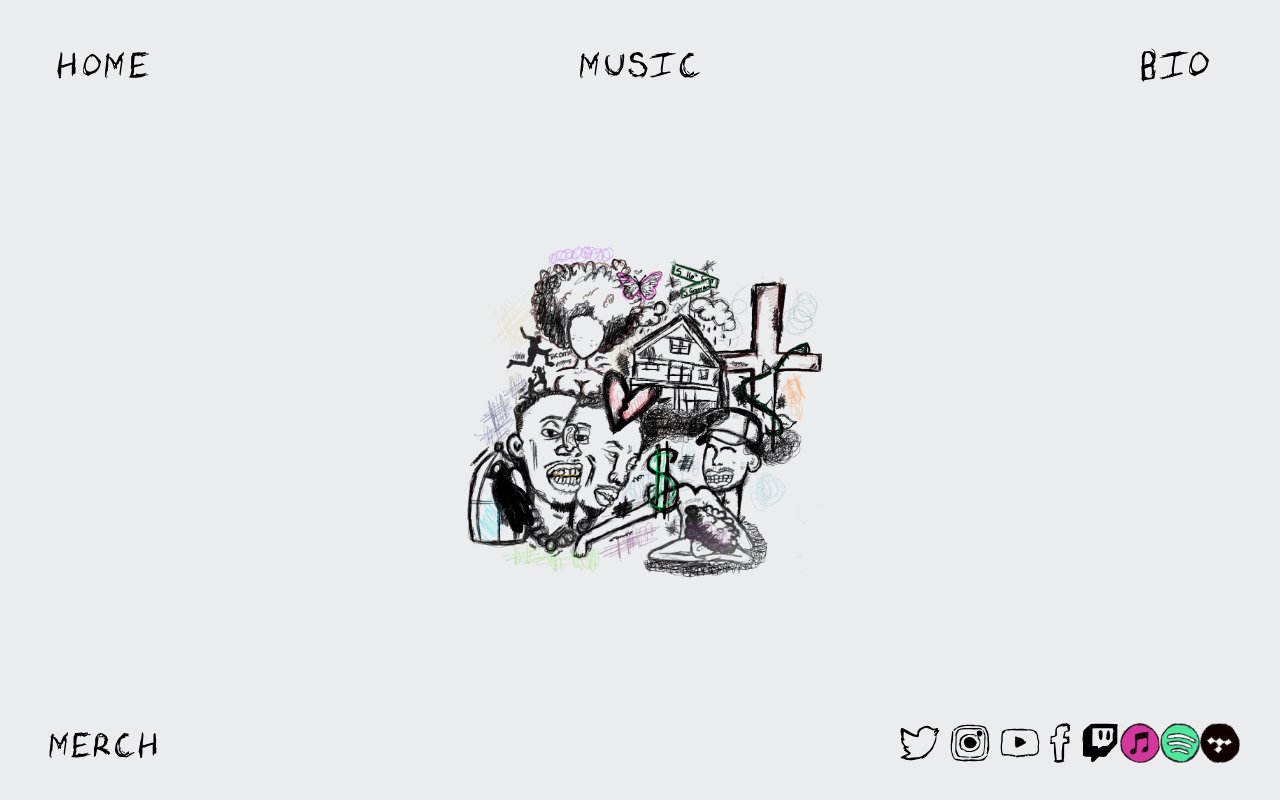
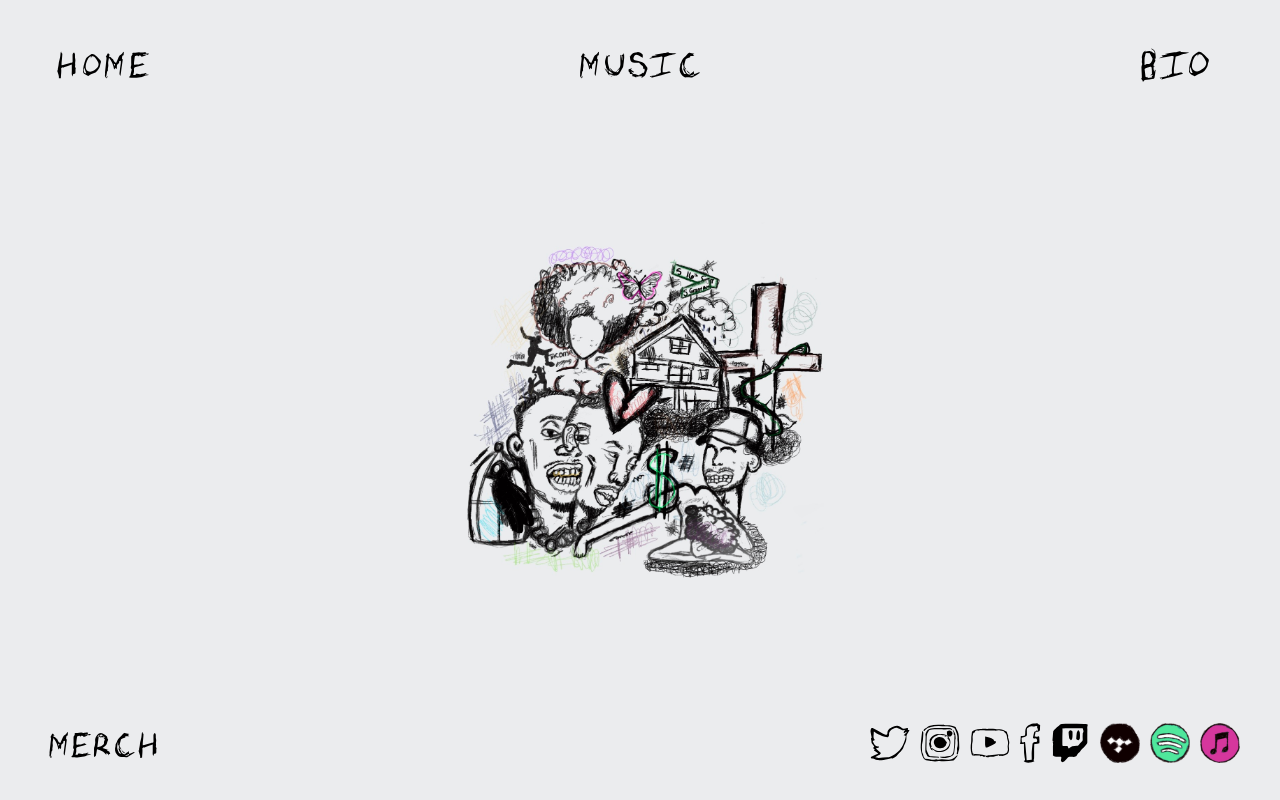
Before and after one commit to TerrelRJones/seaan-brooks-website, a React (Create React App) app: page / in a window 1280 px wide. Built offline with nearby package versions, Linux system fonts and the light colour scheme.

Commit message:
fixed links

```diff
--- a/src/components/SocialIcon/index.jsx
+++ b/src/components/SocialIcon/index.jsx
@@ -15,11 +15,22 @@ const SocialBtnContainer = styled.div`
   a {
     text-decoration: none;
 
-    &:first-child {
+    &:first-child,
+    &:nth-child(2),
+    &:nth-child(5),
+    &:nth-child(6),
+    &:nth-child(7) {
       margin-right: 10px;
     }
-    &:nth-child(2) {
-      margin-right: 10px;
+
+    @media (max-width: 500px) {
+      &:first-child,
+      &:nth-child(2),
+      &:nth-child(5),
+      &:nth-child(6),
+      &:nth-child(7) {
+        margin-right: 5px;
+      }
     }
   }
 `;
@@ -77,10 +88,10 @@ export const socialIconData = [
   },
   {
     id: 6,
-    alt: "Apple Music Icon",
-    icon: itunesIcon,
-    link: "https://music.apple.com/in/artist/seaan-brooks/1171934384",
-    title: "Apple Music",
+    alt: "Tidal Icon",
+    icon: tidalIcon,
+    link: "https://tidal.com/browse/artist/9073256",
+    title: "Tidal",
   },
   {
     id: 7,
@@ -91,10 +102,10 @@ export const socialIconData = [
   },
   {
     id: 8,
-    alt: "Tidal Icon",
-    icon: tidalIcon,
-    link: "https://tidal.com/browse/artist/9073256",
-    title: "Tidal",
+    alt: "Apple Music Icon",
+    icon: itunesIcon,
+    link: "https://music.apple.com/in/artist/seaan-brooks/1171934384",
+    title: "Apple Music",
   },
 ];
 
--- a/src/pages/Links/index.jsx
+++ b/src/pages/Links/index.jsx
@@ -107,6 +107,7 @@ const Links = () => {
         </div>
       </div>
       {[
+        ...socialIconData,
         {
           id: 9,
           alt: "Seaans Website",
@@ -114,8 +115,9 @@ const Links = () => {
           link: "https://www.seaanbrooks.com",
           title: "Website",
         },
-        ...socialIconData,
-      ].map(({ id, alt, icon, link, title }) => (
+      ]
+        .reverse()
+        .map(({ id, alt, icon, link, title }) => (
           <a key={id} href={link} target="_blank" rel="noreferrer">
             <LinksStyled>
               <div className="contain">
```
Lines whose indentation alone changed are shown as unchanged.
